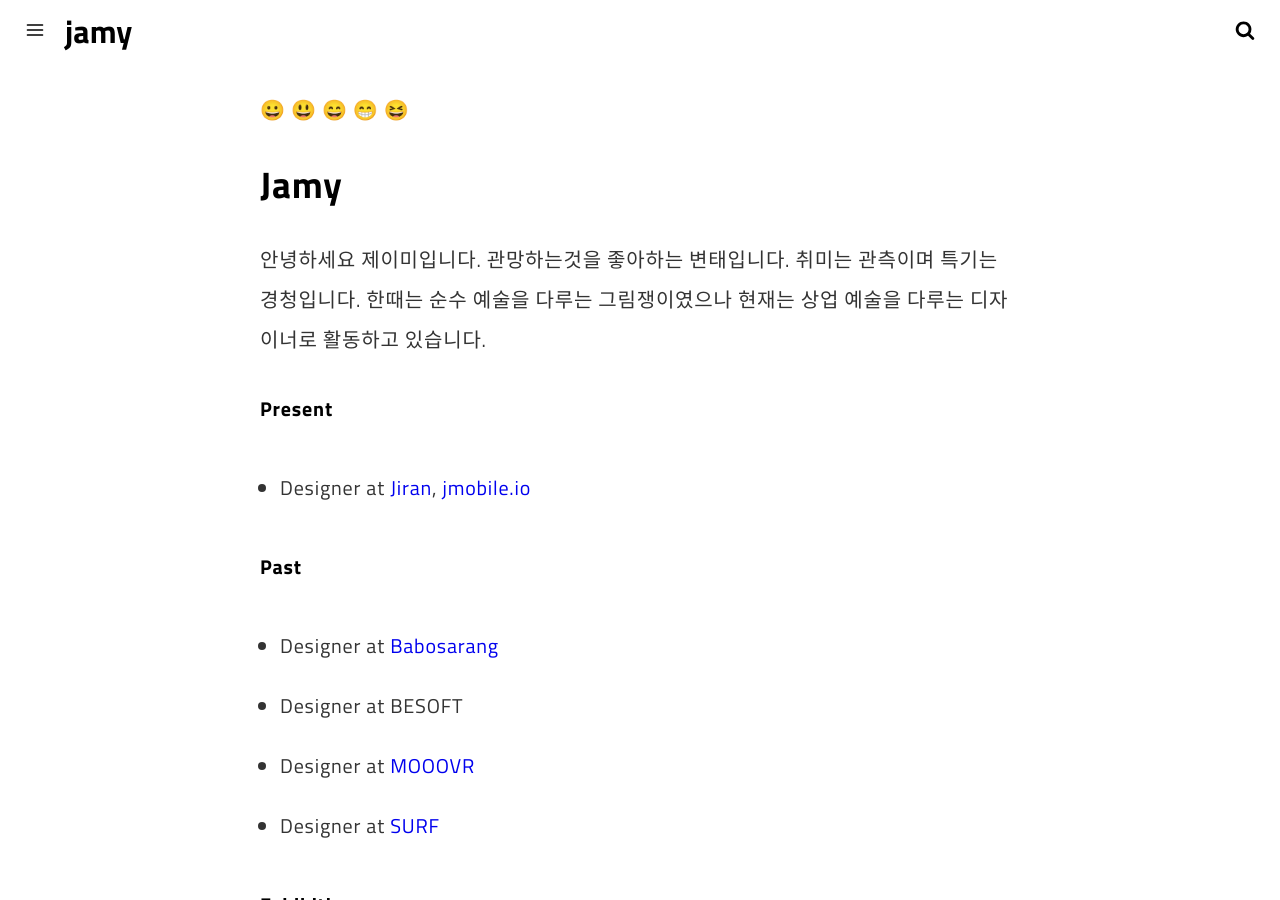
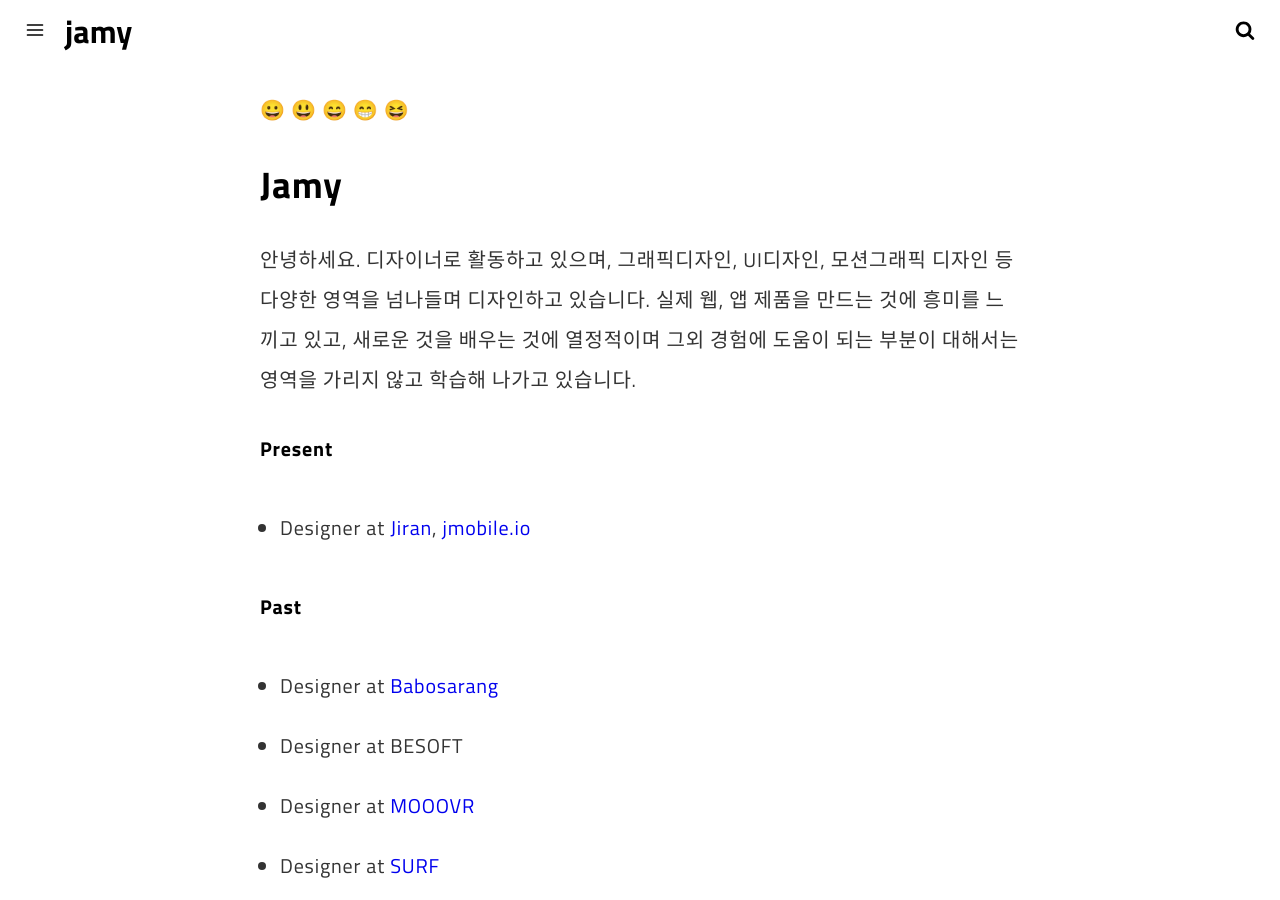
Before and after one commit to crazyjamy/crazyjamy.github.io, a Jekyll site: the page built from about.md, in a window 1280 px wide and 900 px high. Built offline with Jekyll 4.4.1, drawn with Linux system fonts in a browser that asks for light colours.

Commit message:
Update about.md

```diff
--- a/about.md
+++ b/about.md
@@ -8,10 +8,9 @@ permalink: /about/
 <!-- <img itemprop="image" class="img-rounded" src="#" alt="jamy"> -->
 😀 😃 😄 😁 😆
 ## Jamy
-안녕하세요 제이미입니다.
-관망하는것을 좋아하는 변태입니다.
-취미는 관측이며 특기는 경청입니다.
-한때는 순수 예술을 다루는 그림쟁이였으나 현재는 상업 예술을 다루는 디자이너로 활동하고 있습니다.
+안녕하세요.
+디자이너로 활동하고 있으며, 그래픽디자인, UI디자인, 모션그래픽 디자인 등 다양한 영역을 넘나들며 디자인하고 있습니다. 실제 웹, 앱 제품을 만드는 것에 흥미를 느끼고 있고, 새로운 것을 배우는 것에 열정적이며 그외 경험에 도움이 되는 부분이 대해서는 영역을 가리지 않고 학습해 나가고 있습니다.
+
 
 #### Present
 - Designer at [Jiran](http://jiran.com/), [jmobile.io](http://jmobile.io/)
```
